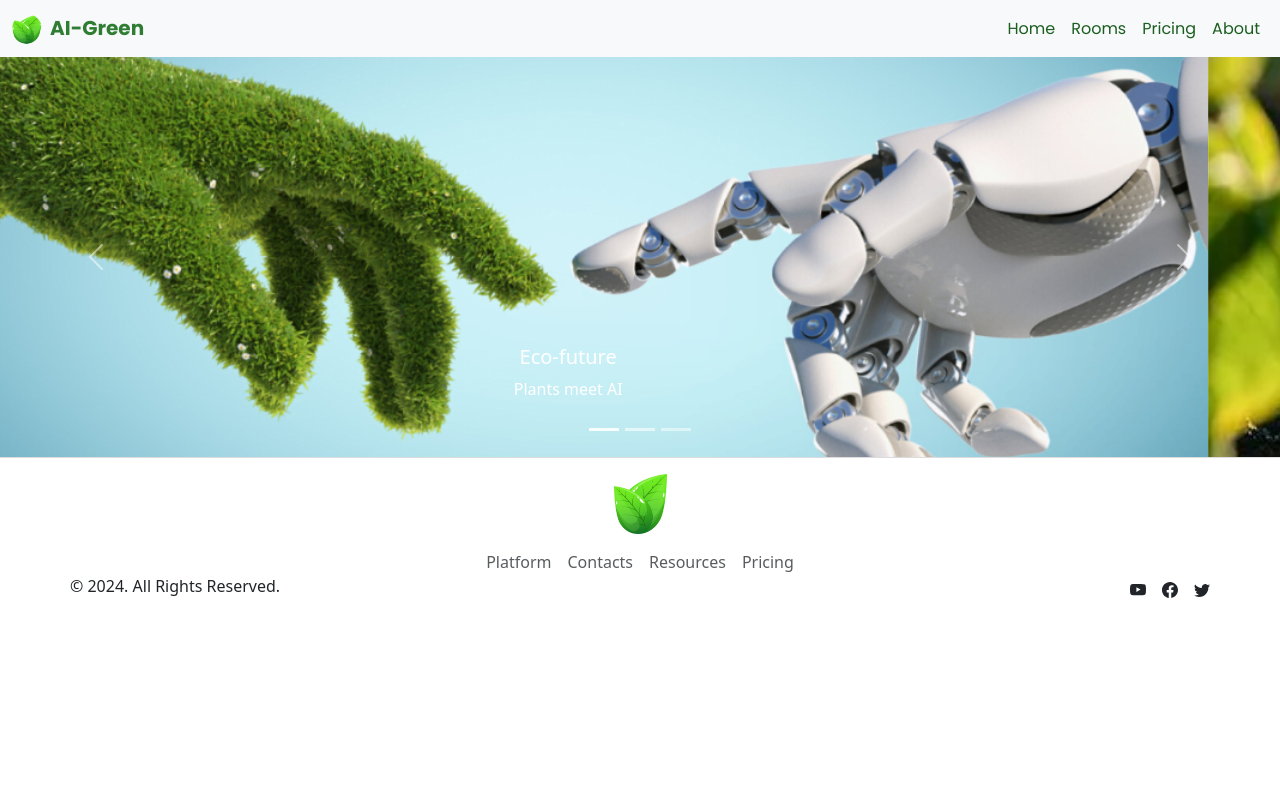
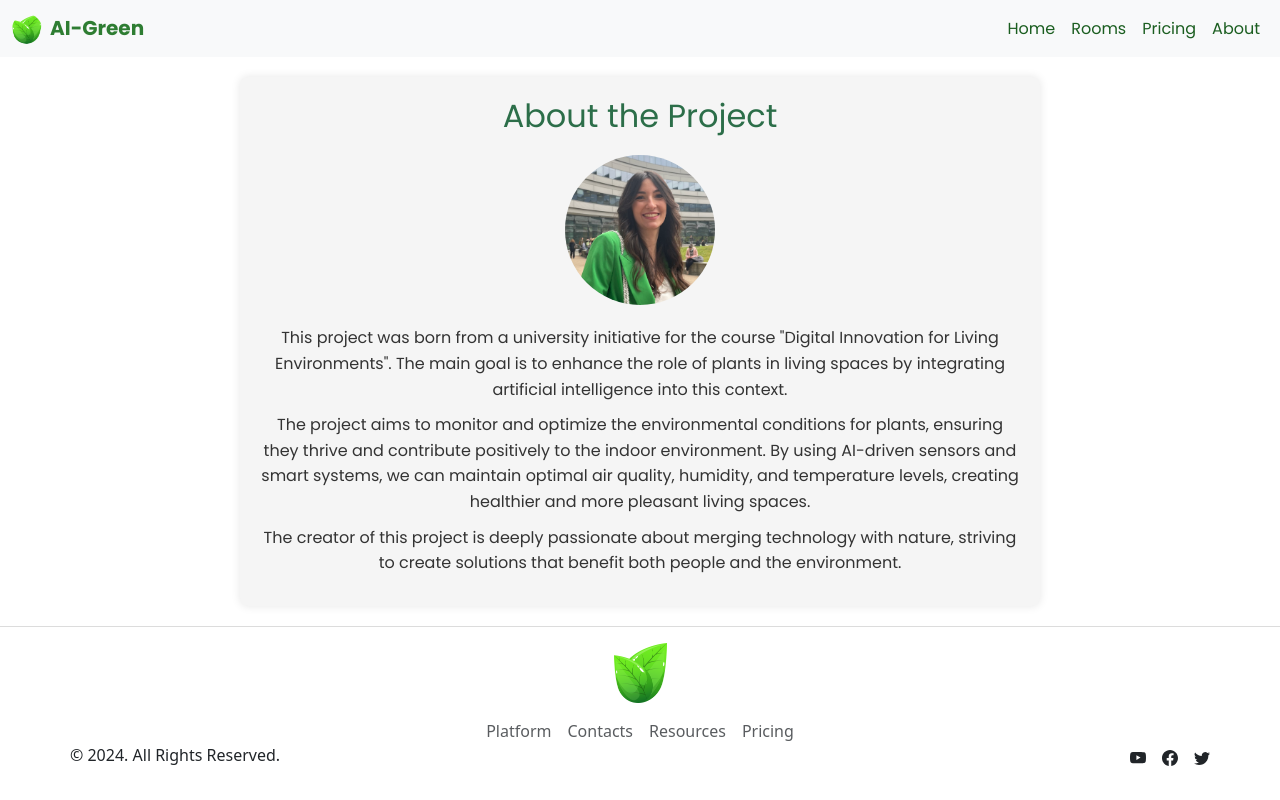
Before and after one commit to Giuliaqqrd/AIGreen, a Vue app in the folder intelligent-green/: page /about in a window 1280 px wide. Built offline with nearby package versions, Linux system fonts and the light colour scheme.

Commit message:
adding about view and restyle header

```diff
--- a/intelligent-green/src/components/Footer.vue
+++ b/intelligent-green/src/components/Footer.vue
@@ -91,6 +91,7 @@
 <style scoped>
 footer {
   border-top: 1px solid #dcdcdc; /* Colore grigio chiaro per la linea */
+
 }
 
 /* Puoi anche aggiungere altri stili se necessario per il footer */
--- a/intelligent-green/src/components/Navbar.vue
+++ b/intelligent-green/src/components/Navbar.vue
@@ -20,7 +20,7 @@
               <a class="nav-link" href="#">Pricing</a>
             </li>
             <li class="nav-item">
-              <a class="nav-link" href="#">About</a>
+              <router-link to="/about" class="nav-link" href="#">About</router-link>
             </li>
           </ul>
         </div>
--- a/intelligent-green/src/router/index.js
+++ b/intelligent-green/src/router/index.js
@@ -1,6 +1,7 @@
 import { createRouter, createWebHistory } from 'vue-router'
 import HomeView from '../views/HomeView.vue'
 import RoomView from '@/views/RoomView.vue'
+import AboutView from '@/views/AboutView.vue'
 
 const router = createRouter({
   history: createWebHistory(import.meta.env.BASE_URL),
@@ -14,6 +15,11 @@ const router = createRouter({
       path: '/room',
       name: 'room',
       component: RoomView
+    },
+    {
+      path: '/about',
+      name: 'about',
+      component: AboutView
     }
   ]
 })
--- /dev/null
+++ b/intelligent-green/src/views/AboutView.vue
@@ -0,0 +1,67 @@
+<template>
+    <div class="about-container">
+      <h1 class="about-title">About the Project</h1>
+      <div class="about-content">
+        <img src="@/components/images/me.jpg" alt="Creator Photo" class="creator-photo">
+        <div class="about-description">
+          <p>
+            This project was born from a university initiative for the course "Digital Innovation for Living Environments". The main goal is to enhance the role of plants in living spaces by integrating artificial intelligence into this context.
+          </p>
+          <p>
+            The project aims to monitor and optimize the environmental conditions for plants, ensuring they thrive and contribute positively to the indoor environment. By using AI-driven sensors and smart systems, we can maintain optimal air quality, humidity, and temperature levels, creating healthier and more pleasant living spaces.
+          </p>
+          <p>
+            The creator of this project is deeply passionate about merging technology with nature, striving to create solutions that benefit both people and the environment.
+          </p>
+        </div>
+      </div>
+    </div>
+  </template>
+
+  <script setup>
+
+  </script>
+
+  <style scoped>
+  .about-container {
+    margin: 20px auto;
+    padding: 20px;
+    max-width: 800px;
+    background-color: #f5f5f5; /* Light grey background */
+    border-radius: 8px;
+    box-shadow: 0 0 10px rgba(0, 0, 0, 0.1);
+    font-family: 'Poppins', sans-serif;
+  }
+
+  .about-title {
+    font-size: 2rem;
+    color: #2c6e49; /* Dark green color */
+    text-align: center;
+    margin-bottom: 20px;
+  }
+
+  .about-content {
+    display: flex;
+    flex-direction: column;
+    align-items: center;
+    text-align: center;
+  }
+
+  .creator-photo {
+    width: 150px;
+    height: 150px;
+    border-radius: 50%;
+    object-fit: cover;
+    margin-bottom: 20px;
+  }
+
+  .about-description {
+    font-size: 1rem;
+    color: #333; /* Dark grey color for text */
+    line-height: 1.6;
+  }
+
+  .about-description p {
+    margin-bottom: 10px;
+  }
+  </style>
--- a/intelligent-green/src/views/HeaderView.vue
+++ b/intelligent-green/src/views/HeaderView.vue
@@ -1,10 +1,10 @@
 <template>
    <main>
     <Navbar />
-    <Carousel />
+
   </main>
 </template>
 <script setup>
 import Navbar from '@/components/Navbar.vue';
-import Carousel from '@/components/Carousel.vue';
+
 </script>
--- a/intelligent-green/src/views/HomeView.vue
+++ b/intelligent-green/src/views/HomeView.vue
@@ -1,10 +1,12 @@
 <!-- src/components/YourComponent.vue -->
 <script setup>
+import Carousel from '@/components/Carousel.vue';
 import DescriptionComponent from '@/components/DescriptionComponent.vue';
 </script>
 
 <template>
   <main>
+    <Carousel></Carousel>
     <DescriptionComponent class="custom-spacing" />
   </main>
 </template>
--- a/intelligent-green/src/views/RoomView.vue
+++ b/intelligent-green/src/views/RoomView.vue
@@ -9,7 +9,7 @@
       <div class="contact-section">
       <h2 class="contact-title">Do you want us to monitor one of your rooms?</h2>
       <p class="contact-description">
-        Contact us at: <a href="mailto:giulia.coucourde@gmail.com" class="contact-email">giulia.coucourde@gmail.com</a>
+        Contact us at: <a href="mailto:AIGreen@gmail.com" class="contact-email">AIGreen@gmail.com</a>
       </p>
     </div>
     </div>
@@ -52,6 +52,7 @@
   border-radius: 8px;
   padding: 20px;
   margin-top: 20px;
+  margin-bottom: 20px;
 }
 
 .contact-title {
```
Also changed, not shown: intelligent-green/src/components/images/me.jpg (added).
